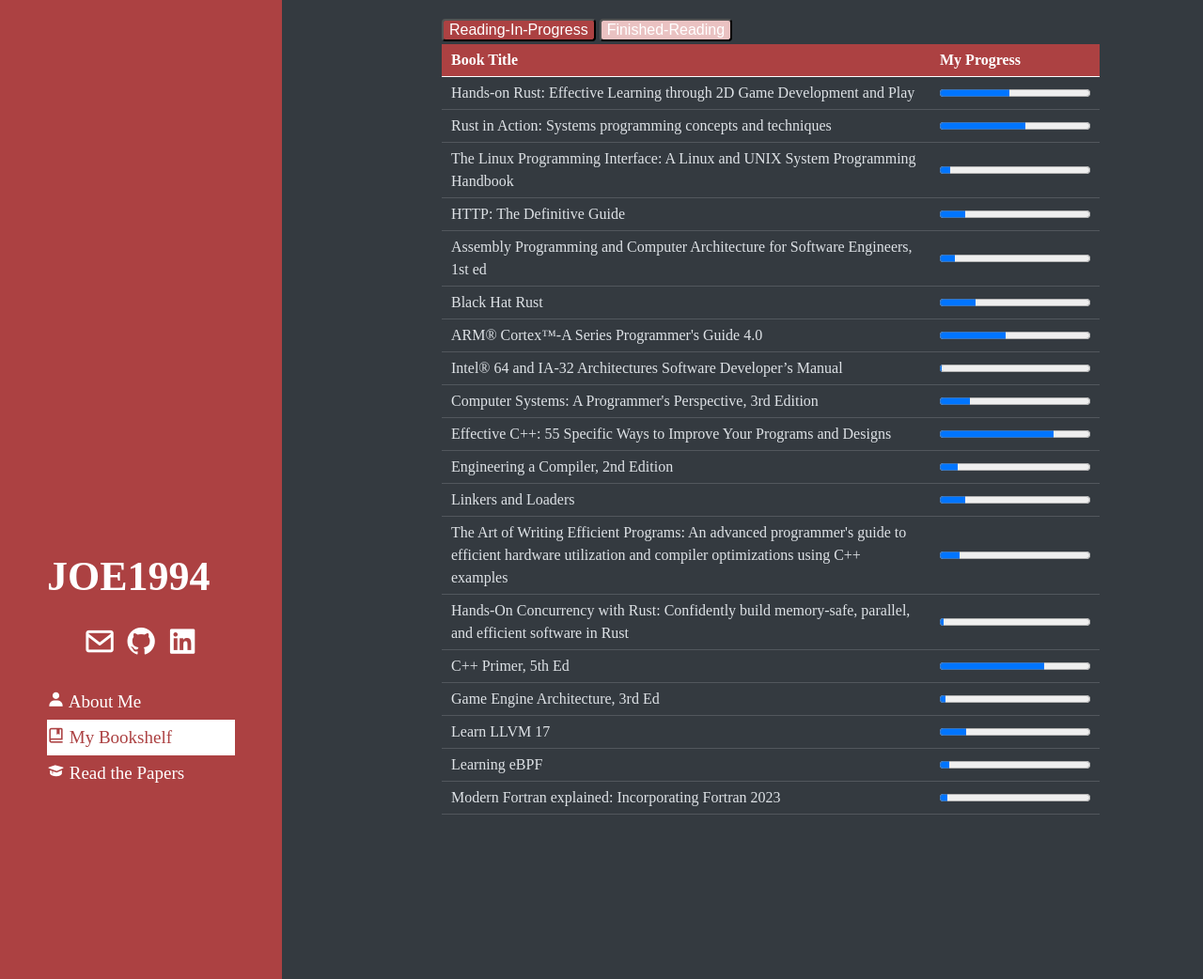
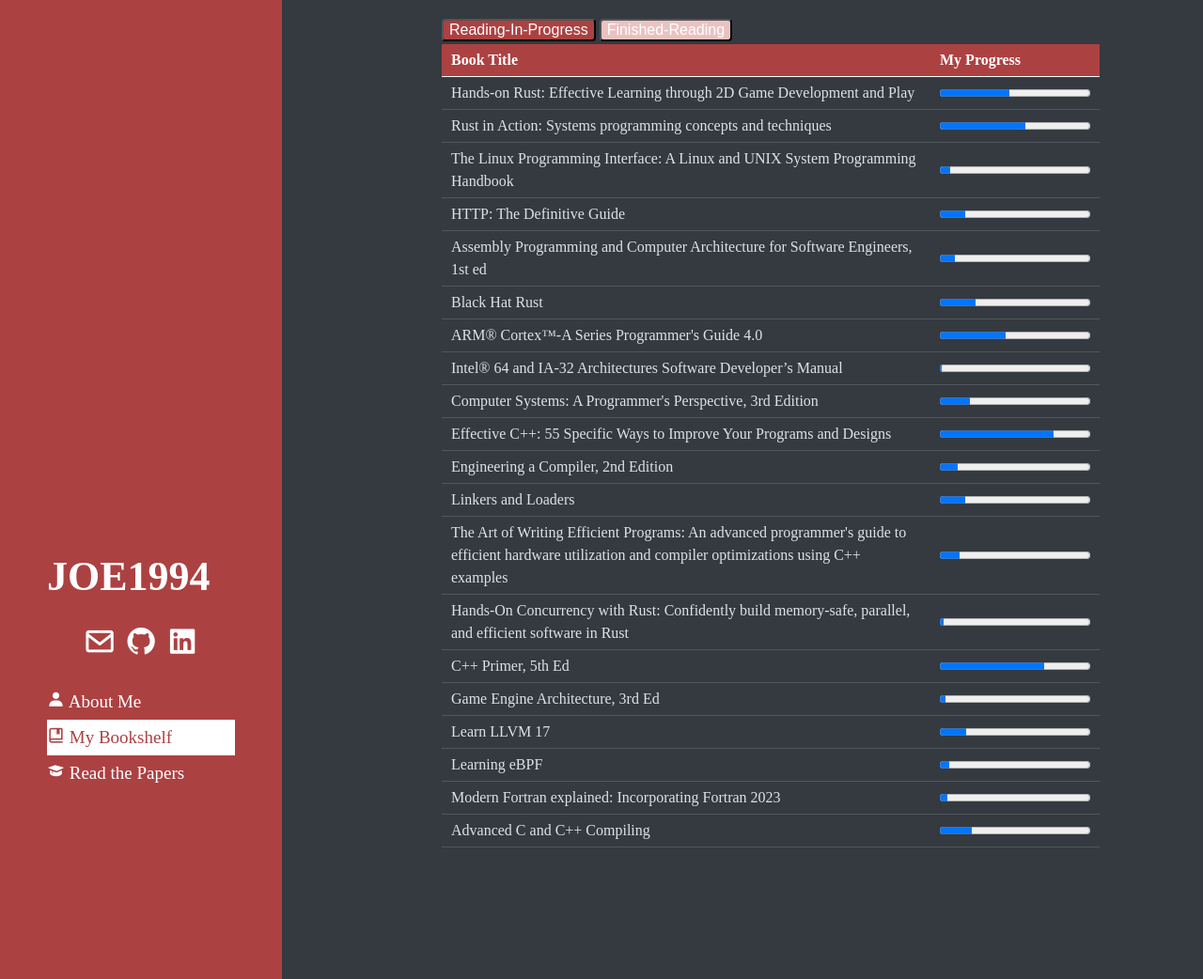
Before and after one commit to JOE1994/JOE1994.github.io, a Jekyll site: the page built from bookshelf.html, in a window 1280 px wide and 1042 px high. Shown: the whole window at 94% size. Built offline with Jekyll 4.4.1, drawn with Linux system fonts in a browser that asks for light colours; some web fonts are replaced.

Commit message:
[book] Advanced C and C++ Compiling
Use chapter numbers instead of page numbers
(I'm reading an e-book)

```diff
--- a/_data/bookshelf_still_reading.yml
+++ b/_data/bookshelf_still_reading.yml
@@ -75,3 +75,7 @@
 - name: "Modern Fortran explained: Incorporating Fortran 2023"
   progress: 26
   tot_pages: 516
+
+- name: "Advanced C and C++ Compiling"
+  progress: 3
+  tot_pages: 14
```
